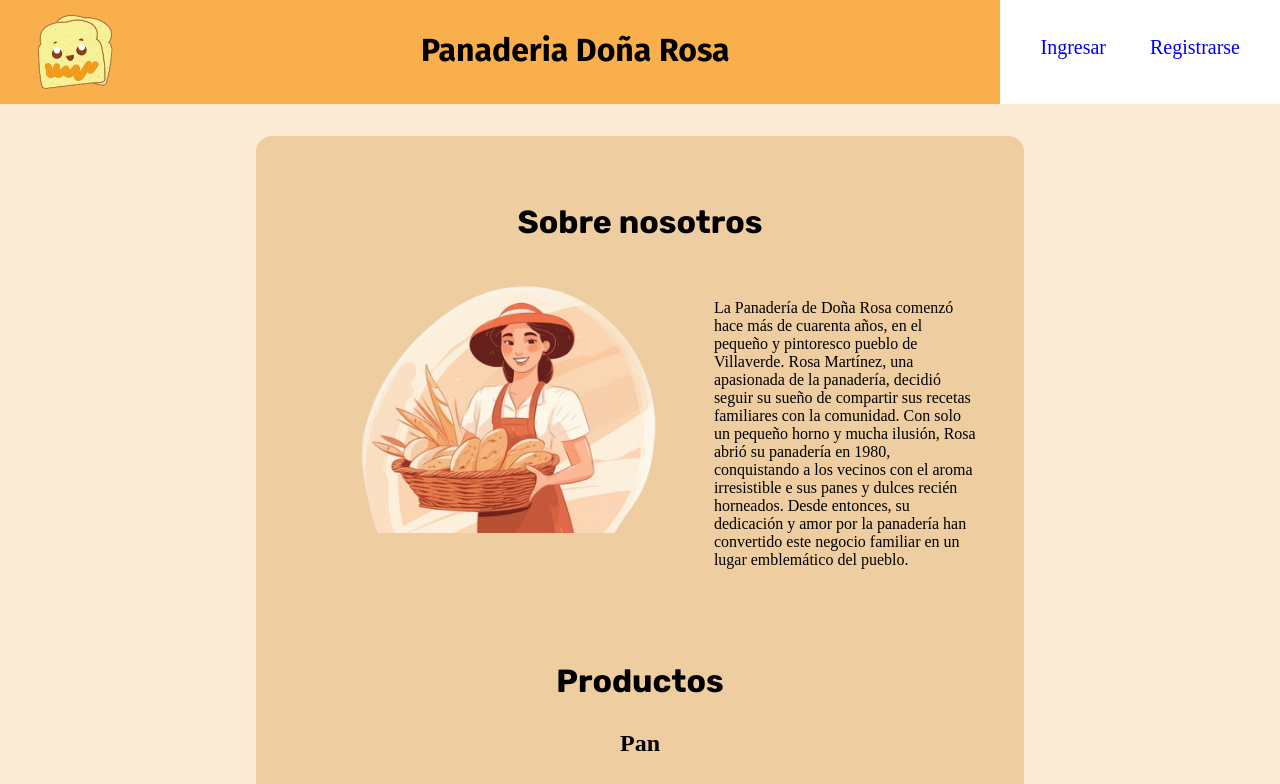
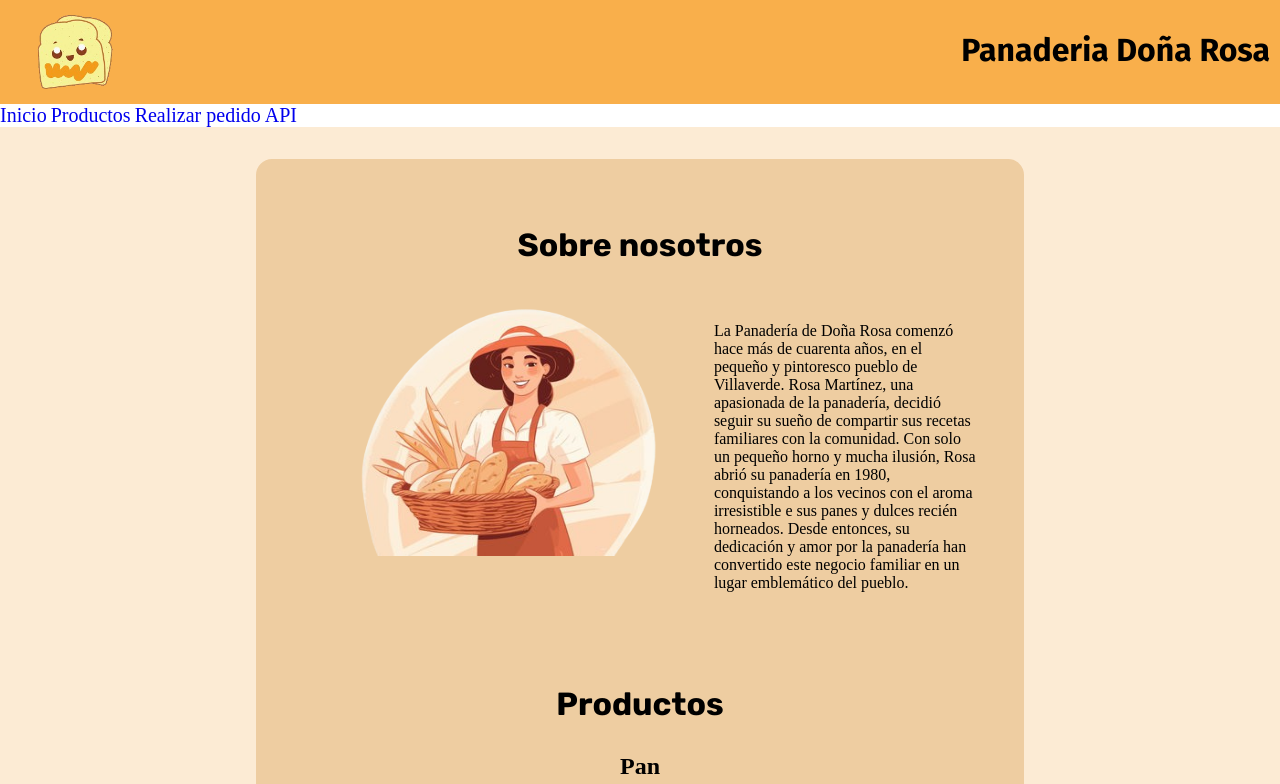
Before and after one commit to JcontrerasOspina/Proyecto_bootcamp, a plain HTML site: page index.html in a window 1280 px wide. Shown: the top 784 px of the page. Drawn offline with Linux system fonts and the light colour scheme.

Commit message:
Se añade una barra de navegación mas estructurada

```diff
--- a/index.html
+++ b/index.html
@@ -21,17 +21,13 @@
     <header>
         <img src="img/Pan.png" alt="/" width="150rem">
         <h1 class="titulo">Panaderia Doña Rosa</h1>
-            <nav class="ingreso">
-                <ul>
-                    <li class="menu">
-                        <a href="ingreso.html">Ingresar</a>
-                    </li>
-                    <li class="menu">
-                        <a href="#">Registrarse</a>
-                    </li>
-                </ul>
-            </nav>
     </header>
+        <nav class="ingreso">
+            <a href="#" class="menu-item">Inicio</a>
+            <a href="#" class="menu-item">Productos</a>
+            <a href="#" class="menu-item">Realizar pedido</a>
+            <a href="#" class="menu-item">API</a>
+        </nav>
         <main>
             <div class="nosotros">
                 <h1>Sobre nosotros</h1>
```
